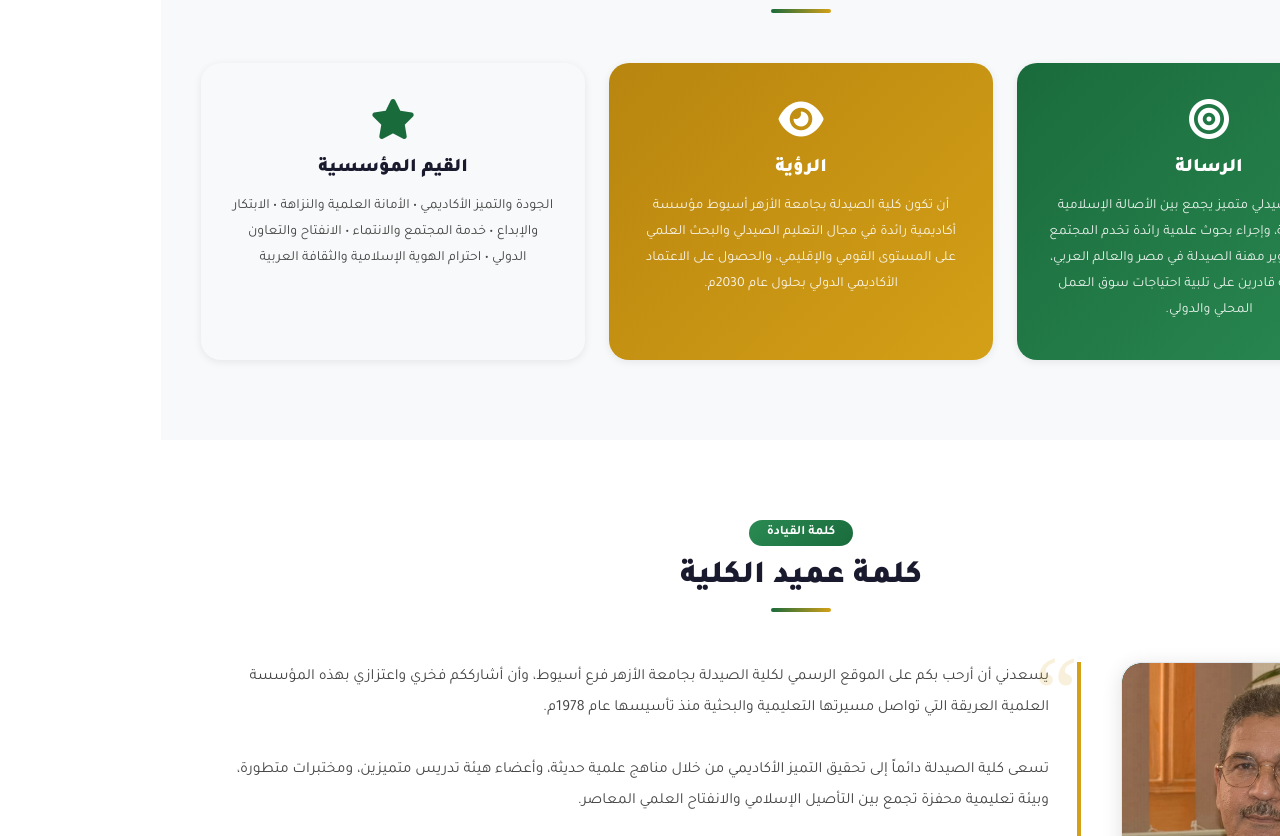
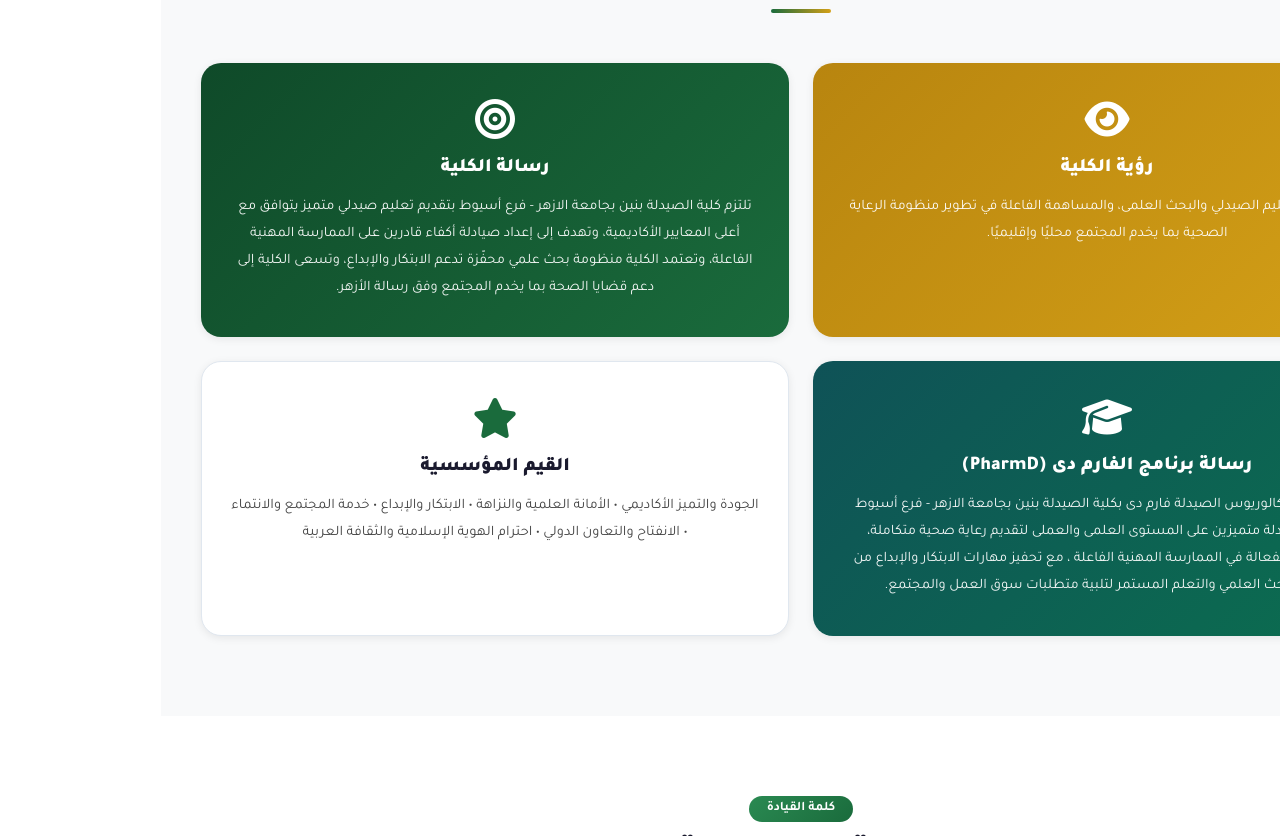
Before and after one commit to MikeeeDeV/Fa-As, a plain HTML site: page about.html in a window 1280 px wide. Shown: the part 684-1520 px from the top of the page. Drawn offline with Linux system fonts and the light colour scheme.

Commit message:
refactor: update grid layout and styling for mission, vision, and goals cards

```diff
--- a/about.html
+++ b/about.html
@@ -159,24 +159,25 @@
         <div class="title-line"><span></span></div>
       </div>
       <div class="mvg-grid">
+        <div class="mvg-card vision">
+          <i class="fas fa-eye"></i>
+          <h3>رؤية الكلية</h3>
+          <p>الريادة فى التعليم الصيدلي والبحث العلمى، والمساهمة الفاعلة في تطوير منظومة الرعاية الصحية بما يخدم المجتمع محليًا وإقليميًا.</p>
+        </div>
         <div class="mvg-card mission">
           <i class="fas fa-bullseye"></i>
-          <h3>الرسالة</h3>
-          <p>تقديم تعليم صيدلي متميز يجمع بين الأصالة الإسلامية والحداثة العلمية، وإجراء بحوث علمية رائدة تخدم المجتمع
-            وتسهم في تطوير مهنة الصيدلة في مصر والعالم العربي، وتأهيل صيادلة قادرين على تلبية احتياجات سوق العمل المحلي
-            والدولي.</p>
+          <h3>رسالة الكلية</h3>
+          <p>تلتزم كلية الصيدلة بنين بجامعة الازهر - فرع أسيوط بتقديم تعليم صيدلي متميز يتوافق مع أعلى المعايير الأكاديمية، وتهدف إلى إعداد صيادلة أكفاء قادرين على الممارسة المهنية الفاعلة، وتعتمد الكلية منظومة بحث علمي محفّزة تدعم الابتكار والإبداع، وتسعى الكلية إلى دعم قضايا الصحة بما يخدم المجتمع وفق رسالة الأزهر.</p>
         </div>
-        <div class="mvg-card vision">
-          <i class="fas fa-eye"></i>
-          <h3>الرؤية</h3>
-          <p>أن تكون كلية الصيدلة بجامعة الأزهر أسيوط مؤسسة أكاديمية رائدة في مجال التعليم الصيدلي والبحث العلمي على
-            المستوى القومي والإقليمي، والحصول على الاعتماد الأكاديمي الدولي بحلول عام 2030م.</p>
+        <div class="mvg-card pharmd">
+          <i class="fas fa-graduation-cap"></i>
+          <h3>رسالة برنامج الفارم دى (PharmD)</h3>
+          <p>يلتزم برنامج بكالوريوس الصيدلة فارم دى بكلية الصيدلة بنين بجامعة الازهر - فرع أسيوط بتخريج صيادلة متميزين على المستوى العلمى والعملى لتقديم رعاية صحية متكاملة، والمساهمة الفعالة في الممارسة المهنية الفاعلة ، مع تحفيز مهارات الابتكار والإبداع من خلال البحث العلمي والتعلم المستمر لتلبية متطلبات سوق العمل والمجتمع.</p>
         </div>
         <div class="mvg-card values">
           <i class="fas fa-star"></i>
           <h3>القيم المؤسسية</h3>
-          <p>الجودة والتميز الأكاديمي • الأمانة العلمية والنزاهة • الابتكار والإبداع • خدمة المجتمع والانتماء • الانفتاح
-            والتعاون الدولي • احترام الهوية الإسلامية والثقافة العربية</p>
+          <p>الجودة والتميز الأكاديمي • الأمانة العلمية والنزاهة • الابتكار والإبداع • خدمة المجتمع والانتماء • الانفتاح والتعاون الدولي • احترام الهوية الإسلامية والثقافة العربية</p>
         </div>
       </div>
     </div>
--- a/styles.css
+++ b/styles.css
@@ -822,14 +822,16 @@
 .timeline-content p { font-size: 14px; color: var(--text-light); line-height: 1.7; }
 
 /* ---- Mission/Vision/Goals ---- */
-.mvg-grid { display: grid; grid-template-columns: repeat(3, 1fr); gap: 24px; }
-.mvg-card { border-radius: var(--radius-lg); padding: 36px 28px; text-align: center; box-shadow: var(--shadow-sm); }
-.mvg-card.mission { background: linear-gradient(135deg, var(--primary), var(--primary-light)); color: #fff; }
+.mvg-grid { display: grid; grid-template-columns: repeat(2, 1fr); gap: 24px; }
+.mvg-card { border-radius: var(--radius-lg); padding: 36px 28px; text-align: center; box-shadow: var(--shadow-sm); transition: var(--transition); }
+.mvg-card:hover { transform: translateY(-4px); box-shadow: var(--shadow-md); }
 .mvg-card.vision { background: linear-gradient(135deg, var(--secondary-dark), var(--secondary)); color: #fff; }
-.mvg-card.values { background: var(--bg-light); }
+.mvg-card.mission { background: linear-gradient(135deg, var(--primary-dark), var(--primary)); color: #fff; }
+.mvg-card.pharmd { background: linear-gradient(135deg, #0f5257, #0b6e4f); color: #fff; }
+.mvg-card.values { background: #ffffff; border: 1px solid var(--border); }
 .mvg-card i { font-size: 2.5rem; margin-bottom: 18px; }
 .mvg-card h3 { font-size: 1.2rem; font-weight: 900; margin-bottom: 14px; }
-.mvg-card p { font-size: 14px; line-height: 1.85; opacity: 0.9; }
+.mvg-card p { font-size: 14.5px; line-height: 1.85; opacity: 0.95; }
 .mvg-card.values h3 { color: var(--text-dark); }
 .mvg-card.values p { color: var(--text-body); opacity: 1; }
 .mvg-card.values i { color: var(--primary); }
```
Also changed, not shown: academic-programs.html (+8 -0 lines).
